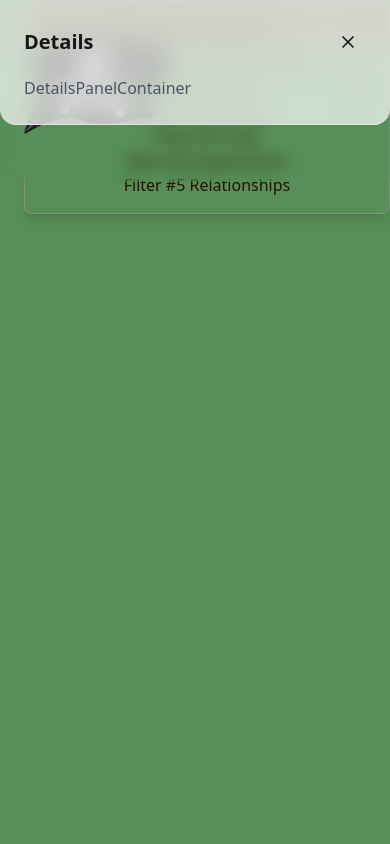
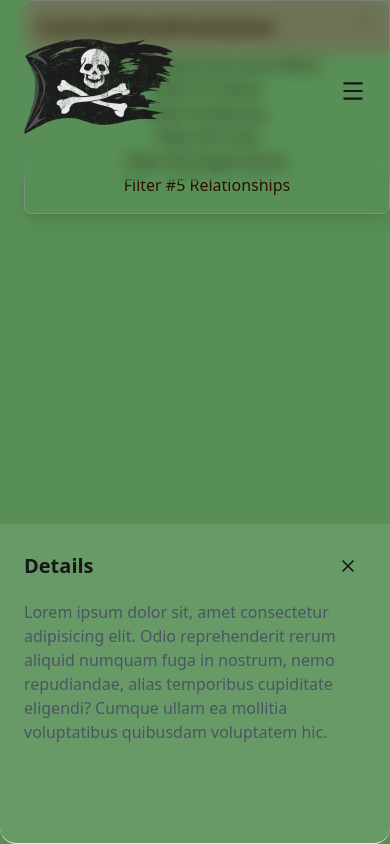
Before and after one commit to terepaima/op-world-graph, a Next.js app: page /graph in a window 390 px wide. Built offline with nearby package versions, Linux system fonts and the light colour scheme.

Commit message:
#20 adjust detailsPanelContainer on different devices

```diff
--- a/app/components/layout/DetailsPanelContainer.tsx
+++ b/app/components/layout/DetailsPanelContainer.tsx
@@ -6,9 +6,18 @@ import { motion } from 'motion/react';
 interface DetailsPanelContainerProps {
   isOpen: boolean;
   onClose: () => void;
+  detailsHeading?: string;
+  detailsText?: string;
 }
 
-function DetailsPanelContainer({ isOpen, onClose }: DetailsPanelContainerProps) {
+const loremText = `Lorem ipsum dolor sit, amet consectetur adipisicing elit. Odio reprehenderit rerum aliquid numquam fuga in nostrum, nemo repudiandae, alias temporibus cupiditate eligendi? Cumque ullam ea mollitia voluptatibus quibusdam voluptatem hic.`;
+
+function DetailsPanelContainer({
+  isOpen,
+  onClose,
+  detailsHeading,
+  detailsText,
+}: DetailsPanelContainerProps) {
   return (
     <>
       {/* Overlay */}
@@ -24,10 +33,10 @@ function DetailsPanelContainer({ isOpen, onClose }: DetailsPanelContainerProps)
 
       {/* Mobile - comes from top */}
       <motion.div
-        initial={{ y: -500 }}
-        animate={{ y: isOpen ? 0 : -500 }}
-        transition={{ type: 'spring', stiffness: 300, damping: 30 }}
-        className="fixed top-0 left-0 right-0 z-50 md:hidden bg-white/70 backdrop-blur-md border-b border-gray-200 dark:bg-black/70 dark:border-gray-700 rounded-b-2xl max-h-[90dvh] overflow-y-auto"
+        initial={{ y: 600 }}
+        animate={{ y: isOpen ? 0 : 500 }}
+        transition={{ type: 'spring', stiffness: 300, damping: 50 }}
+        className="fixed bottom-0 right-0 z-50 md:hidden bg-white/10 backdrop-blur-md border-b border-gray-200 dark:bg-black/20 dark:border-gray-700 rounded-b-2xl max-h-[50dvh] overflow-y-auto h-80 w-full md:w-auto"
       >
         <div className="p-6">
           <div className="flex items-center justify-between mb-4">
@@ -39,16 +48,19 @@ function DetailsPanelContainer({ isOpen, onClose }: DetailsPanelContainerProps)
               <XIcon size={20} />
             </button>
           </div>
-          <div className="text-gray-600 dark:text-gray-400">DetailsPanelContainer</div>
+          <div className="text-gray-600 dark:text-gray-400">
+            <h3>{detailsHeading}</h3>
+            <p>{detailsText || loremText}</p>
+          </div>
         </div>
       </motion.div>
 
       {/* Desktop - slides from right */}
       <motion.div
         initial={{ x: 400 }}
-        animate={{ x: isOpen ? 0 : 400 }}
-        transition={{ type: 'spring', stiffness: 300, damping: 30 }}
-        className="hidden md:flex fixed right-0 top-0 h-dvh w-1/4 bg-white/70 backdrop-blur-md border-l border-gray-200 dark:bg-black/70 dark:border-gray-700 z-40 flex-col"
+        animate={{ x: isOpen ? 0 : 500 }}
+        transition={{ type: 'spring', stiffness: 300, damping: 50 }}
+        className="hidden md:flex fixed right-0 bottom-0 h-[91dvh] w-1/4 bg-white/70 backdrop-blur-md border-l border-gray-200 dark:bg-black/70 dark:border-gray-700 z-40 flex-col"
       >
         <div className="p-6 flex flex-col h-full">
           <div className="flex items-center justify-between mb-6">
@@ -61,7 +73,8 @@ function DetailsPanelContainer({ isOpen, onClose }: DetailsPanelContainerProps)
             </button>
           </div>
           <div className="flex-1 text-gray-600 dark:text-gray-400 overflow-y-auto">
-            DetailsPanelContainer
+            <h3>{detailsHeading}</h3>
+            <p>{detailsText || loremText}</p>
           </div>
         </div>
       </motion.div>
```
